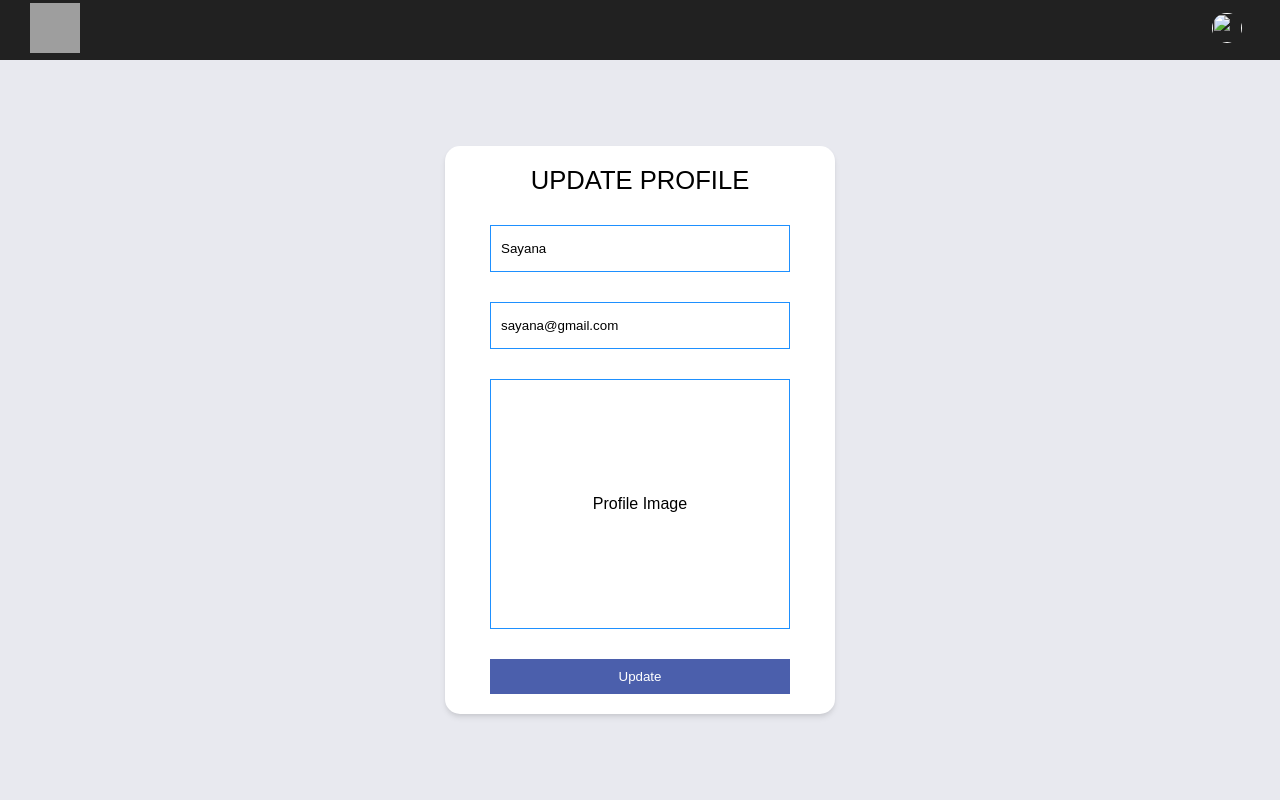
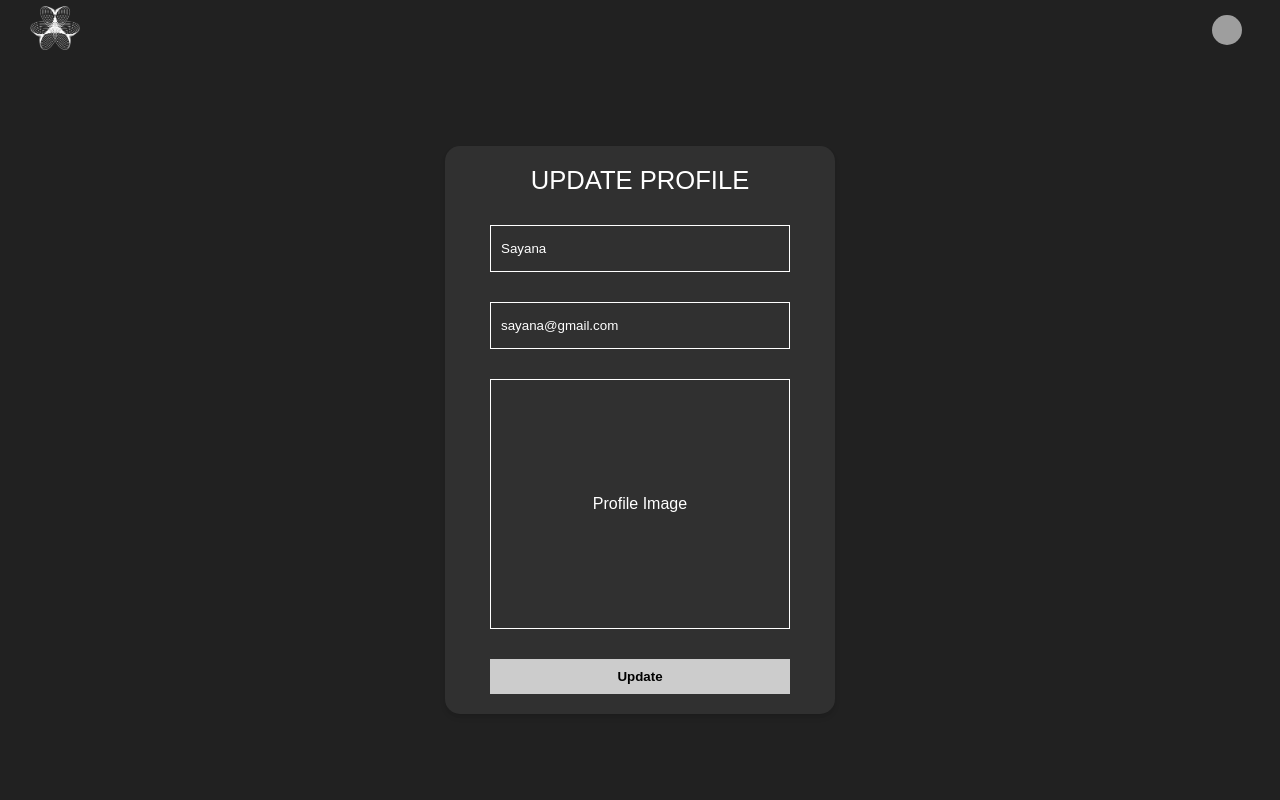
Before and after one commit to shiva-sankar-dev/letstalk, a Django app: page /profile/ in a window 1280 px wide. Run offline with Django 5.2, Linux system fonts and the light colour scheme; a user stored in the database is signed in; data comes from the database, SQL or seed files in the repository; some libraries are stand-ins or nearby versions; grey boxes are pictures that could not be loaded.

Commit message:
updated favicon,static & profile and login style

```diff
--- a/letstalkapp/context_processors.py
+++ b/letstalkapp/context_processors.py
@@ -1,11 +1,12 @@
 from .models import *
 
 def userprofile(request):
-    user_id = ""
+    dp= ""
     if request.user.is_authenticated:
-        user_id = Profile.objects.get(user=request.user.id)
+        user_profile  = Profile.objects.get(user=request.user)
+        dp = user_profile .profile_picture
 
     context ={
-        "user_id":user_id,
+        "dp": dp,
     }
     return context
--- a/letstalkapp/models.py
+++ b/letstalkapp/models.py
@@ -6,7 +6,7 @@ from django.contrib.auth.models import User
 
 class Profile(models.Model):
     user = models.OneToOneField(User,on_delete=models.CASCADE)
-    profile_picture = models.ImageField(upload_to='profile_image',null=True)
+    profile_picture = models.ImageField(upload_to='profile_image',default='profile_image/profile.png',null=True)
 
     def __str__(self):
         return self.user.username
--- a/letstalkapp/templates/base.html
+++ b/letstalkapp/templates/base.html
@@ -7,6 +7,7 @@
     <meta name="viewport" content="width=device-width, initial-scale=1.0">
     <link rel="stylesheet" href="https://cdnjs.cloudflare.com/ajax/libs/font-awesome/6.6.0/css/all.min.css">
     <title>Messages</title>
+    <link rel="icon" type="image/png" href="{% static 'images/logo/logo.png' %}">
     <script type="module" src="https://unpkg.com/ionicons@7.1.0/dist/ionicons/ionicons.esm.js"></script>
     <script nomodule src="https://unpkg.com/ionicons@7.1.0/dist/ionicons/ionicons.js"></script>
     <script src="https://cdn.jsdelivr.net/npm/marked/marked.min.js"></script>
@@ -158,11 +159,16 @@
     <header>
         <nav>
             <div class="logo">
-                <a href=""><img src="/static/images/logo.png" alt=""></a>
+                <a href="{% url 'chatbot' %}"><img src="/static/images/logo/logo.png" alt=""></a>
             </div>
 
             <ul class="dropmenu">
-                <li class="user-name-menu"><a href=""><img src="{{ dp.url }}" alt=""></a>
+                <li class="user-name-menu">
+                {% if dp %}
+                    <img src="{{ dp.url }}" alt="">
+                {% else %}
+                    <img src="/static/images/profile.png" alt="">
+                {% endif %}
                     <div class="dropdown-menu">
                         <ul>
                             <li><a href="{% url 'profile' %}">Profile</a></li>
--- a/letstalkapp/templates/chatbot.html
+++ b/letstalkapp/templates/chatbot.html
@@ -156,7 +156,7 @@
 
         form textarea {
             width: 100%;
-            height: 40px;
+            height: 55px;
             border-radius: 10px;
             padding: 10px;
             outline: none;
--- a/letstalkapp/templates/profile.html
+++ b/letstalkapp/templates/profile.html
@@ -10,20 +10,21 @@
         padding: 0;
         margin: 0;
         box-sizing: border-box;
+        color: white;
       }
 
       .update {
         font-family: sans-serif;
         display: flex;
         align-items: center;
-        background-color: rgba(232,233,239,1);
+        background-color: #212121;
         justify-content: center;
         min-height: calc(100vh - 60px);
       }
 
 
       .form {
-        background: white;
+        background: #303030;
         padding: 20px 15px;
         min-height: 250px;
         min-width: 350px;
@@ -39,11 +40,11 @@
         outline: none;
         padding: 15px 10px;
         margin: 30px;
-        border: solid 1px dodgerblue;
+        border: solid 1px white;
         background: none;
-        color: black;
         width: 300px;
         transition: border-color 1s;
+        color: white;
       }
 
       input:focus{
@@ -53,15 +54,19 @@
 
       .form button {
         padding: 10px;
-        color: white;
-        background-color:rgba(75, 95, 172, 1);
+        color: black;
+        background-color:rgba(236, 236, 236, 0.83);
         border: none;
         width: 300px;
         transition: 0.2s;
         cursor: pointer;
+        font-weight: bold;
       }
       .form button:hover {
-        background-color: rgb(108, 127, 201);
+        background-color: rgb(175, 175, 175);
+      }
+      ::placeholder{
+        color:  rgb(201, 201, 201);
       }
 
       .log-reg{
@@ -77,8 +82,8 @@
         outline: none;
         padding: 15px 10px;
         margin: 30px;
-        border: solid 1px dodgerblue;
-        color: black;
+        border: solid 1px white;
+        color: white;
         width: 300px;
         height: 250px;
         display: flex;
@@ -90,7 +95,7 @@
         outline: none;
         padding: 4px 4px;
         margin: 30px;
-        border: solid 1px dodgerblue;
+        border: solid 1px white;
         width: 300px;
         height: 250px;
         display: none;
@@ -118,16 +123,16 @@
         input{
           padding: 15px 10px;
           margin: 6px;
-          border: solid 1px dodgerblue;
+          border: solid 1px white;
           background: none;
-          color: black;
+          color: white;
           width: 260px;
           transition: border-color 1s;
         }
         .show-profile ,#uploadedImage{
             padding: 15px 10px;
             margin: 6px;
-            color: black;
+            color: white;
             width: 260px;
             height: 190px;
           }
--- a/letstalkapp/urls.py
+++ b/letstalkapp/urls.py
@@ -12,3 +12,9 @@ urlpatterns = [
     path('register/', register,name="register"),
     path('logout_page/', logout_page,name="logout_page"),
 ]
+
+from django.conf import settings
+from django.conf.urls.static import static
+
+if settings.DEBUG:
+    urlpatterns += static(settings.MEDIA_URL, document_root=settings.MEDIA_ROOT)
--- a/letstalkapp/views.py
+++ b/letstalkapp/views.py
@@ -126,7 +126,7 @@ def register(request):
     if request.method == 'POST':
         username = request.POST["reg_username"]
         email = request.POST.get("reg_email")
-        profile_picture = request.FILES.get("reg_profile_picture")
+        # profile_picture = request.FILES.get("reg_profile_picture")
         password = request.POST.get("reg_password")
         if User.objects.filter(username = email).exists():
             return JsonResponse({"exists":True,"message":"Email already exist"})
@@ -135,7 +135,7 @@ def register(request):
             user_reg.set_password(password)
             user_reg.first_name = username
             user_reg.save()
-            Profile.objects.create(user=user_reg,profile_picture=profile_picture)
+            Profile.objects.create(user=user_reg)
             return JsonResponse({"added":True})
 
     return render(request,"login.html")
```
Also changed, not shown: letstalk/settings.py (+10 -0 lines), letstalkapp/templates/login.html (+15 -12 lines), letstalkapp/migrations/0005_alter_profile_profile_picture.py (added), letstalkapp/migrations/0006_alter_profile_profile_picture.py (added), media/profile_image/peakpx_41.jpg (added), media/profile_image/profile.png (added), profile_image/peakpx_31.jpg (deleted), profile_image/peakpx_8.jpg (deleted), static/images/logo/logo.png, static/images/profile.png (added), 2 other files.
